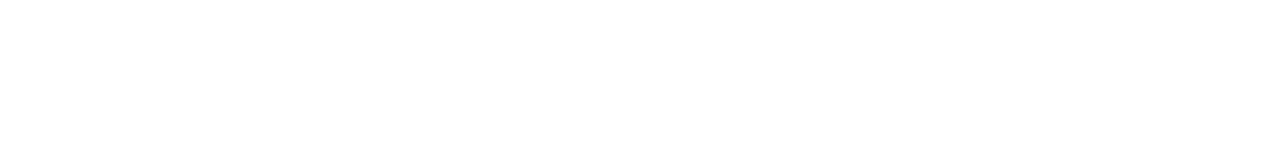
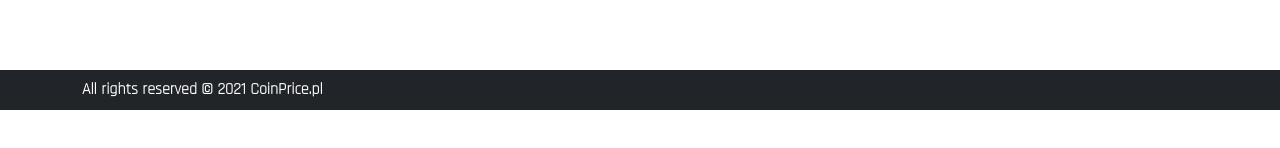
Before and after one commit to MrWhiteX/coinPrice, a React (Create React App) app: page /favourites in a window 1280 px wide. Shown: the part 386-534 px from the top of the page. Built offline with nearby package versions, Linux system fonts and the light colour scheme; no server answers.

Commit message:
Add Footer

```diff
--- a/src/App.js
+++ b/src/App.js
@@ -2,6 +2,7 @@
 import Header from "./components/Header/Header";
 import CryptoList from "./components/CryptoList/CryptoList";
 import Favourites from "./components/Favourites/Favourites";
+import Footer from "./components/Footer/Footer";
 import { BrowserRouter as Router, Route } from "react-router-dom";
 import CryptoContexProvider from "./CryptoContex";
 
@@ -18,6 +19,7 @@
             <Header />
             <Favourites />
           </Route>
+          <Footer />
         </Router>
       </CryptoContexProvider>
     </div>
--- a/src/components/CryptoList/CryptoRow.js
+++ b/src/components/CryptoList/CryptoRow.js
@@ -1,5 +1,6 @@
 import React from "react";
 import Pagination from "./Pagination";
+import { CryptoContex } from "../../CryptoContex";
 
 const CryptoRow = (props) => {
   const { crypto } = props;
--- a/src/components/CryptoList/Pagination.js
+++ b/src/components/CryptoList/Pagination.js
@@ -141,7 +141,7 @@
         </tr>
       ))}
 
-      <div className="pagination mt-5">
+      <div className="pagination mt-4 mb-5">
         {/* previous button */}
         <button
           onClick={goToPreviousPage}
--- /dev/null
+++ b/src/components/Footer/Footer.js
@@ -0,0 +1,17 @@
+import React from "react";
+
+const Footer = () => {
+  return (
+    <footer>
+      <div className="navbar navbar-expand bg-dark">
+        <div className="container">
+          <span className="text-white fw-bold">
+            All rights reserved © 2021 CoinPrice.pl
+          </span>
+        </div>
+      </div>
+    </footer>
+  );
+};
+
+export default Footer;
--- a/src/index.css
+++ b/src/index.css
@@ -76,3 +76,7 @@
   box-shadow: none;
   color: #999;
 }
+
+footer {
+  margin-top: 120px;
+}
```
